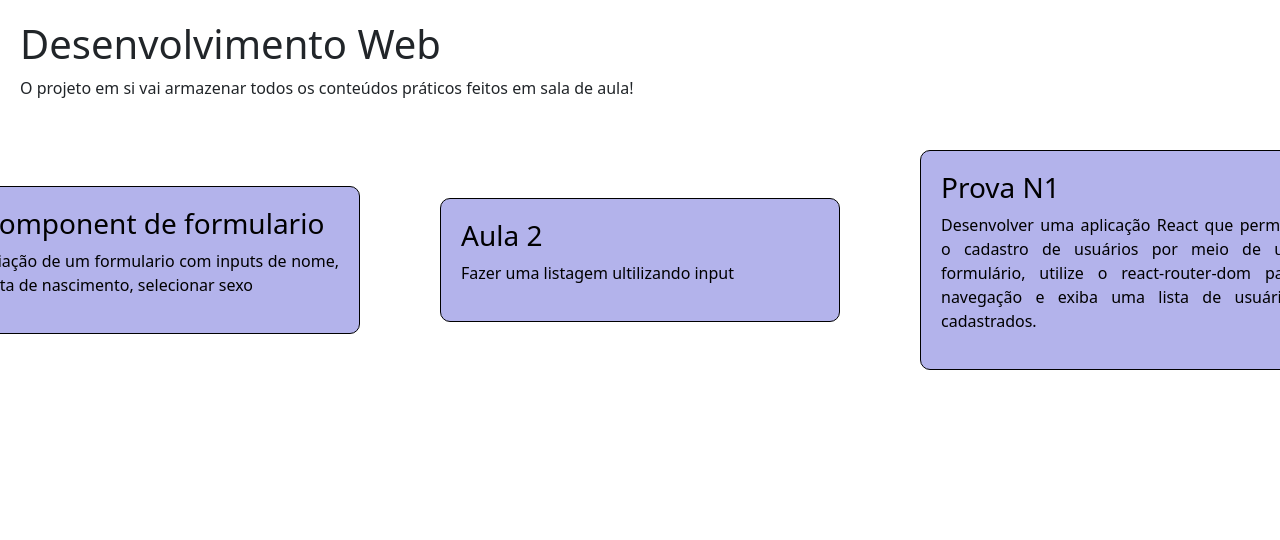
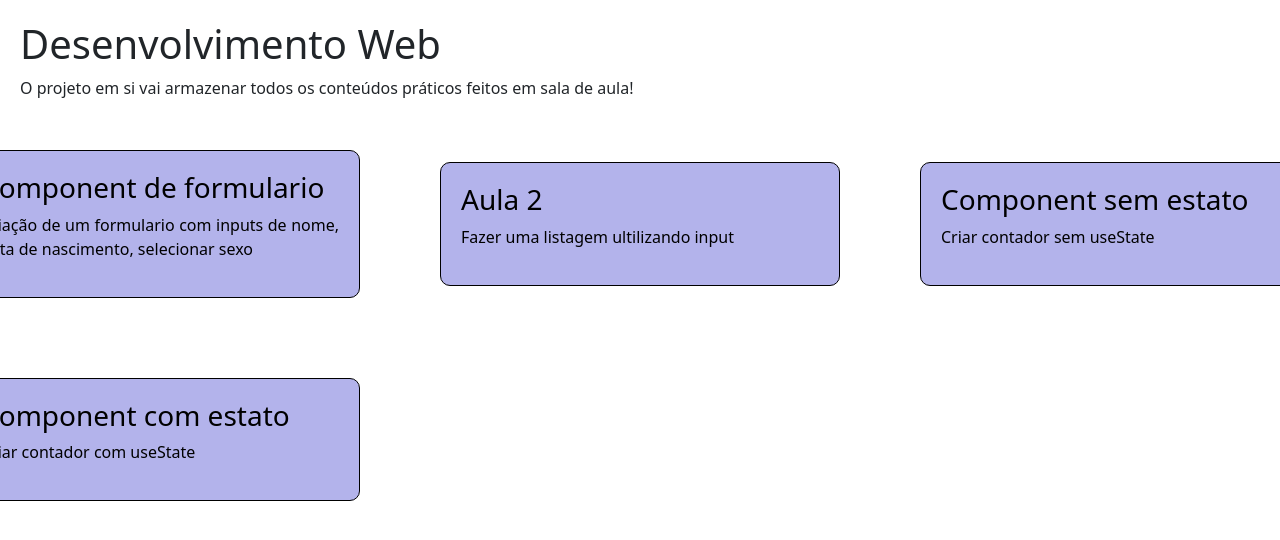
Before and after one commit to J-medeiros/Desenvolvimento.Web, a React (Create React App) app in the folder desenvolvimento-web-react/: page / in a window 1280 px wide. Shown: the top 540 px of the page. Built offline with nearby package versions, Linux system fonts and the light colour scheme.

Commit message:
Implementar components do useStad e e sem useStade

```diff
--- a/desenvolvimento-web-react/src/App.js
+++ b/desenvolvimento-web-react/src/App.js
@@ -3,6 +3,8 @@ import { BrowserRouter as Router, Routes, Route } from "react-router-dom";
 import Home from "./pages/Home";
 import FormComponent from "./components/FormComponent";
 import ListaComponent from "./components/LIstaComponent";
+import ContadorComEstado from "./components/ContadorComEstado";
+import ContadorSemEstado from "./components/contadorSemEstado";
 
 function App() {
     return (
@@ -12,6 +14,8 @@ function App() {
                 {/* <Route path="/:lessonId" element={<LessonPage />} /> */}
                 <Route path="/aula-1" element={<FormComponent />} />
                 <Route path="/aula-2" element={<ListaComponent />} />
+                <Route path="/contador-com-estado" element={<ContadorComEstado />} />
+                <Route path="/contador-sem-estado" element={<ContadorSemEstado />} />
             </Routes>
         </Router>
     );
--- a/desenvolvimento-web-react/src/pages/Home.js
+++ b/desenvolvimento-web-react/src/pages/Home.js
@@ -4,7 +4,8 @@ const Home = () => {
     const lessons = [
         { title: "Component de formulario", description: "Criação de um formulario com inputs de nome, data de nascimento, selecionar sexo", path: "/aula-1" },
         { title: "Aula 2", description: "Fazer uma listagem ultilizando input", path: "/aula-2" },
-        { title: "Prova N1", description: "Desenvolver uma aplicação React que permita o cadastro de usuários por meio de um formulário, utilize o react-router-dom para navegação e exiba uma lista de usuários cadastrados.", path: "/prova-avliativa-n1" },
+        { title: "Component sem estato", description: "Criar contador sem useState", path: "/contador-com-estado" },
+        { title: "Component com estato", description: "Criar contador com useState", path: "/contador-sem-estado" },
     ];
 
     return (
```
